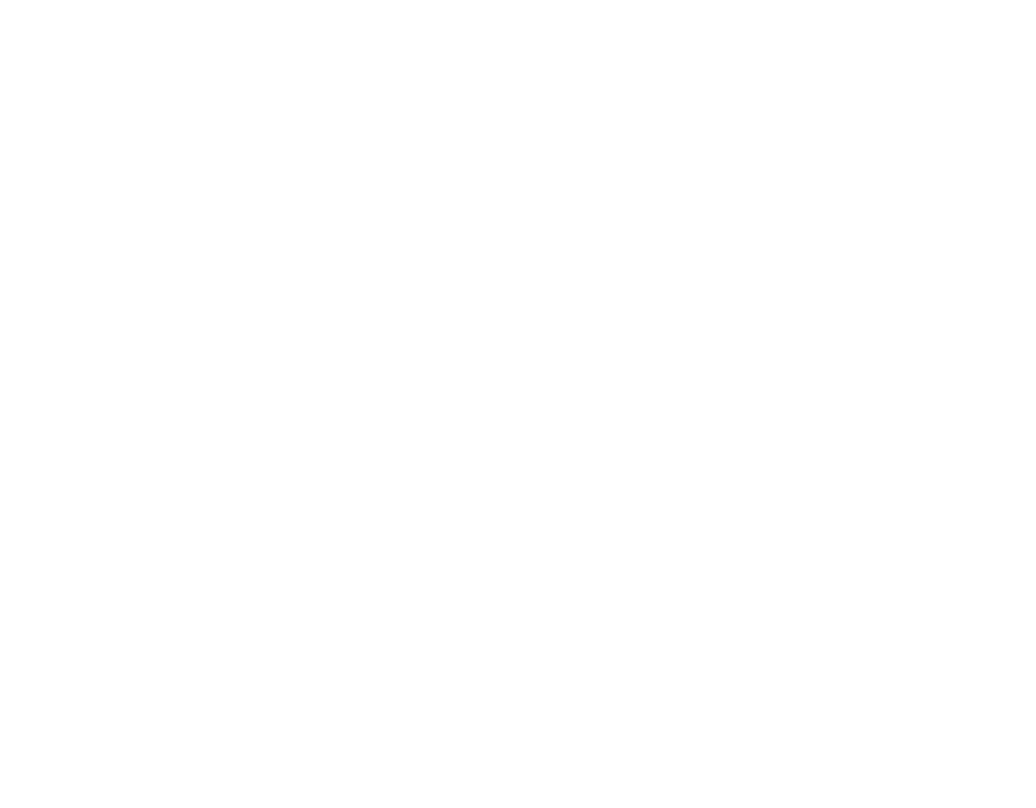
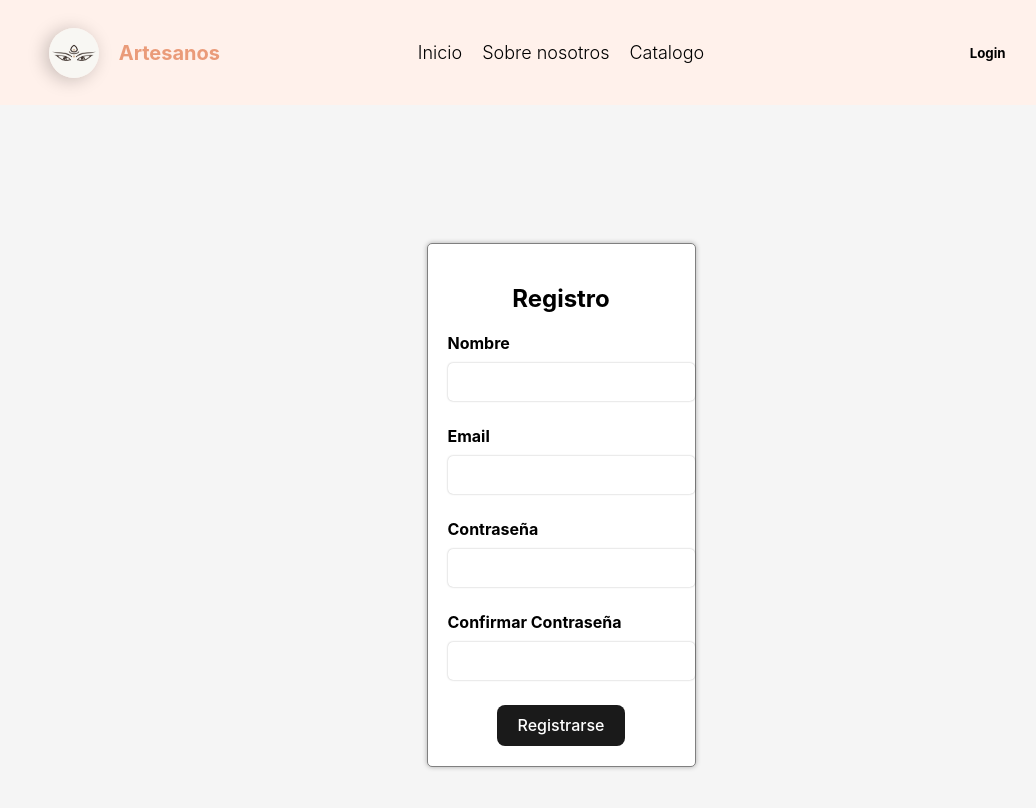
Before and after one commit to TomCostabel/ArtesanosPA, a React (Vite) app: page /Register in a window 1280 px wide. Before the commit this address had no page. Shown: the top 808 px of the page, without its empty margins (79-1115 px from the left). Built offline with nearby package versions, Linux system fonts and the light colour scheme; no server answers.

Commit message:
Forms register-login

```diff
--- a/src/App.jsx
+++ b/src/App.jsx
@@ -9,6 +9,7 @@
 import DijesImportados from "./Components/DijesImportados/DijesImportados";
 import DijesConFormas from "./Components/DijesConFormas/DijesConFormas";
 import Logear from "./Components/Logear/Logear";
+import Register from "./Components/Register/Register";
 
 // import axios from "axios";
 
@@ -36,7 +37,7 @@
                 element={<DijesConFormas />}
             />
             <Route path="/Login" element={<Logear />} />
-            <Route path="/Catalogo" element={<Catalogo />} />
+            <Route path="/Register" element={<Register />} />
             <Route path="/Catalogo" element={<Catalogo />} />
         </Routes>
     );
--- a/src/Components/Logear/Logear.jsx
+++ b/src/Components/Logear/Logear.jsx
@@ -3,6 +3,7 @@
 import "./Logear.css";
 import { useDispatch } from "react-redux";
 import { postLogin } from "../../redux/actions";
+import { Link } from "react-router-dom";
 
 export default function Logear() {
     const dispatch = useDispatch();
@@ -10,10 +11,10 @@
         email: "",
         password: "",
     });
-    useEffect(() => {
-        // dispatch(postLogin());
-        console.log(data);
-    }, [dispatch, data]);
+    // useEffect(() => {
+    // dispatch(postLogin());
+    // console.log(data);
+    // }, [dispatch, data]);
     const handleChange = (e) => {
         setData({
             ...data,
@@ -53,6 +54,12 @@
                     </label>
                     <button type="submit">Login</button>
                 </form>
+                <div>
+                    <h3>No tenes cuenta ?</h3>
+                    <Link to="/Register">
+                        <h6>Registrate</h6>
+                    </Link>
+                </div>
             </div>
         </div>
     );
--- a/src/Components/NavBar/NavBar.css
+++ b/src/Components/NavBar/NavBar.css
@@ -44,7 +44,7 @@
 .img-ig {
     width: 20px;
 }
-.redes {
+.login-logout {
     display: flex;
     align-items: center;
     justify-content: center;
@@ -73,7 +73,7 @@
     .container-navbar {
         height: 60px;
     }
-    .redes {
+    .login-logout {
         gap: 15px;
         width: 70px;
         margin-top: 3px;
--- a/src/Components/NavBar/NavBar.jsx
+++ b/src/Components/NavBar/NavBar.jsx
@@ -30,12 +30,12 @@
                     </h2>
                 </Link>
             </div>
-            {/* <div className="redes">
+            {/* <div >
                 <img className="img-ig" src={img1} />
                 <img className="img-ig" src={img2} />
                 <img className="img-ig" src={img3} />
             </div> */}
-            <div>
+            <div className="login-logout">
                 <Link to="/Login">
                     <h5>Login</h5>
                 </Link>
--- /dev/null
+++ b/src/Components/Register/Register.css
@@ -0,0 +1,53 @@
+.register-form-container {
+    display: flex;
+    justify-content: center;
+    align-items: center;
+    height: 100vh;
+    background-color: #f5f5f5;
+}
+
+form {
+    display: flex;
+    flex-direction: column;
+    align-items: center;
+    background-color: #fff;
+    border-radius: 5px;
+    padding: 20px;
+    box-shadow: 0 0 5px rgba(0, 0, 0, 0.3);
+}
+
+h2 {
+    margin-bottom: 20px;
+}
+
+.form-group {
+    display: flex;
+    flex-direction: column;
+    margin-bottom: 15px;
+    width: 100%;
+}
+
+label {
+    margin-bottom: 5px;
+    font-weight: bold;
+}
+
+input {
+    padding: 10px;
+    border-radius: 5px;
+    border: none;
+    box-shadow: 0 0 2px rgba(0, 0, 0, 0.3);
+    width: 100%;
+    font-size: 1rem;
+    margin-top: 5px;
+}
+
+button {
+    padding: 10px;
+    border-radius: 5px;
+    border: none;
+    background-color: #1c8adb;
+    color: #fff;
+    font-size: 1rem;
+    cursor: pointer;
+}
--- a/src/Components/Register/Register.jsx
+++ b/src/Components/Register/Register.jsx
@@ -1,5 +1,97 @@
-import React from "react";
+import React, { useEffect, useState } from "react";
+import "./Register.css";
+import NavBar from "../NavBar/NavBar";
+import { getUsers, postRegister } from "../../redux/actions";
+import { useDispatch, useSelector } from "react-redux";
 
 export default function Register() {
-    return <div>Register</div>;
+    const dispatch = useDispatch();
+    const users = useSelector((state) => state.users);
+    useEffect(() => {
+        dispatch(getUsers());
+    }, [dispatch]);
+    // const [name, setName] = useState("");
+    // const [email, setEmail] = useState("");
+    // const [password, setPassword] = useState("");
+    const [confirmPassword, setConfirmPassword] = useState("");
+    const [data, setData] = useState({
+        name: "",
+        email: "",
+        password: "",
+    });
+    const usersArr = users.filter((e) => e.email === data.email);
+    console.log("aca", usersArr);
+    const handleChange = (e) => {
+        setData({
+            ...data,
+            [e.target.name]: e.target.value,
+        });
+    };
+    const handleSubmit = (e) => {
+        e.preventDefault();
+        if (usersArr.length === 1) {
+            alert("Email ya registrado");
+            console.log(data);
+        }
+        if (data.password !== confirmPassword) {
+            alert("Las contraseñas no coinciden");
+        } else {
+            dispatch(postRegister(data));
+            console.log("registradooooooo");
+        }
+    };
+
+    return (
+        <div>
+            <NavBar />
+            <div className="register-form-container">
+                <form onSubmit={handleSubmit}>
+                    <h2>Registro</h2>
+                    <div className="form-group">
+                        <label htmlFor="name">Nombre</label>
+                        <input
+                            type="text"
+                            name="name"
+                            value={data.name}
+                            onChange={(e) => handleChange(e)}
+                            required
+                        />
+                    </div>
+                    <div className="form-group">
+                        <label htmlFor="email">Email</label>
+                        <input
+                            type="email"
+                            name="email"
+                            value={data.email}
+                            onChange={(e) => handleChange(e)}
+                            required
+                        />
+                    </div>
+                    <div className="form-group">
+                        <label htmlFor="password">Contraseña</label>
+                        <input
+                            type="password"
+                            name="password"
+                            value={data.password}
+                            onChange={(e) => handleChange(e)}
+                            required
+                        />
+                    </div>
+                    <div className="form-group">
+                        <label htmlFor="confirmPassword">
+                            Confirmar Contraseña
+                        </label>
+                        <input
+                            type="password"
+                            name="confirmPassword"
+                            value={confirmPassword}
+                            onChange={(e) => setConfirmPassword(e.target.value)}
+                            required
+                        />
+                    </div>
+                    <button type="submit">Registrarse</button>
+                </form>
+            </div>
+        </div>
+    );
 }
--- a/src/redux/actions/index.js
+++ b/src/redux/actions/index.js
@@ -1,5 +1,6 @@
 import axios from "axios";
 export const GET_ALL_PRODUCTS = "GET_ALL_PRODUCTS";
+export const GET_ALL_USERS = "GET_ALL_USERS";
 
 export function getProducts() {
     return async function (dispatch) {
@@ -14,6 +15,19 @@
         }
     };
 }
+export function getUsers() {
+    return async function (dispatch) {
+        try {
+            let res = await axios.get("http://localhost:3001/getUsers");
+            dispatch({
+                type: GET_ALL_USERS,
+                payload: res.data,
+            });
+        } catch (error) {
+            console.log(error);
+        }
+    };
+}
 
 export function postLogin(data) {
     return async () => {
@@ -21,3 +35,12 @@
         return login;
     };
 }
+export function postRegister(data) {
+    return async () => {
+        const register = await axios.post(
+            "http://localhost:3001/register",
+            data
+        );
+        return register;
+    };
+}
--- a/src/redux/reducer/index.js
+++ b/src/redux/reducer/index.js
@@ -1,7 +1,8 @@
-import { GET_ALL_PRODUCTS } from "../actions/index.js";
+import { GET_ALL_PRODUCTS, GET_ALL_USERS } from "../actions/index.js";
 
 const initialState = {
     productos: [],
+    users: [],
 };
 
 const rootReducer = (state = initialState, action) => {
@@ -11,6 +12,11 @@
                 ...state,
                 productos: action.payload,
             };
+        case GET_ALL_USERS:
+            return {
+                ...state,
+                users: action.payload,
+            };
         default:
             return state;
     }
```
Also changed, not shown: 2 other files (tests, documents, lock files or other folders).
